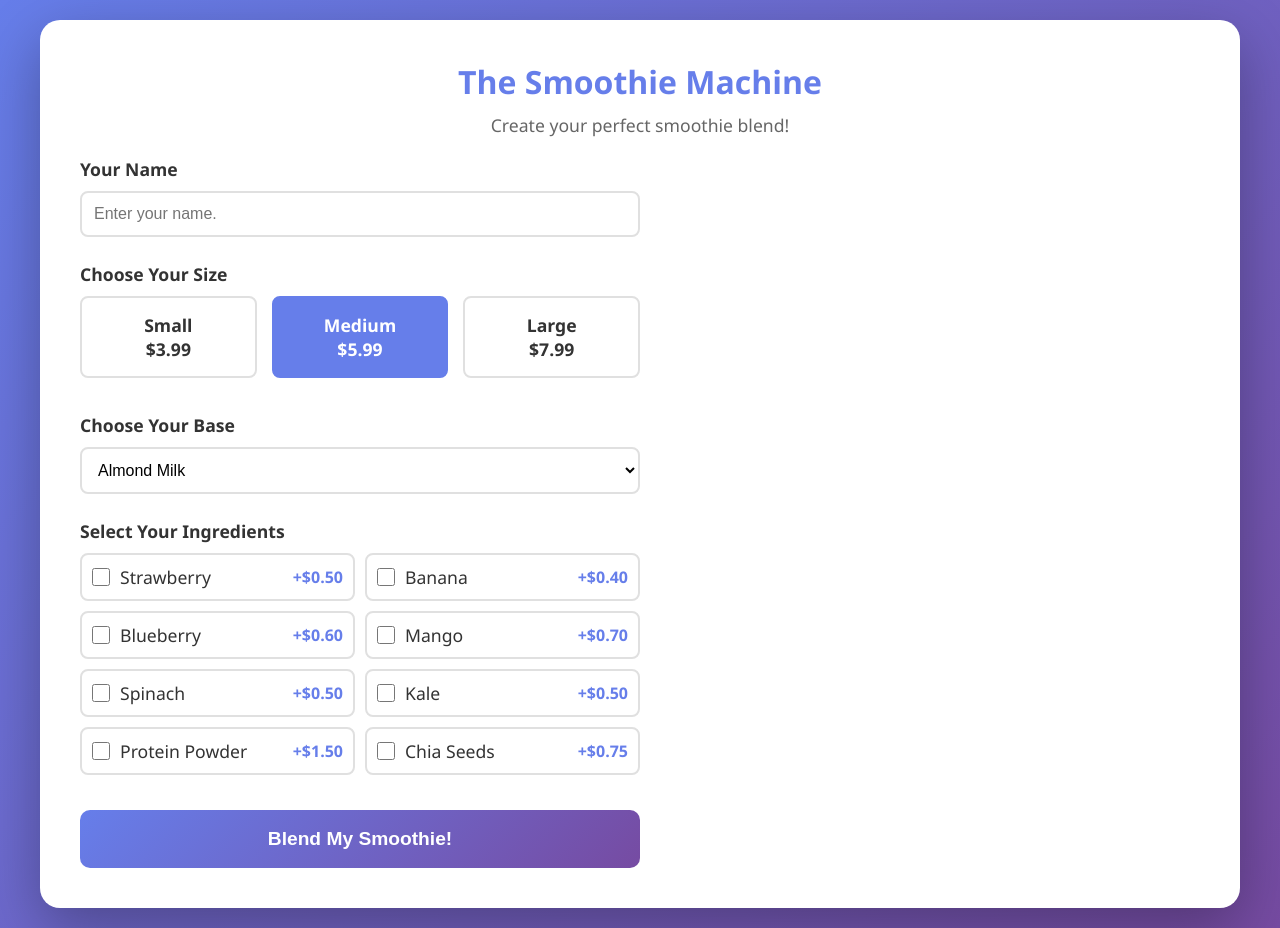
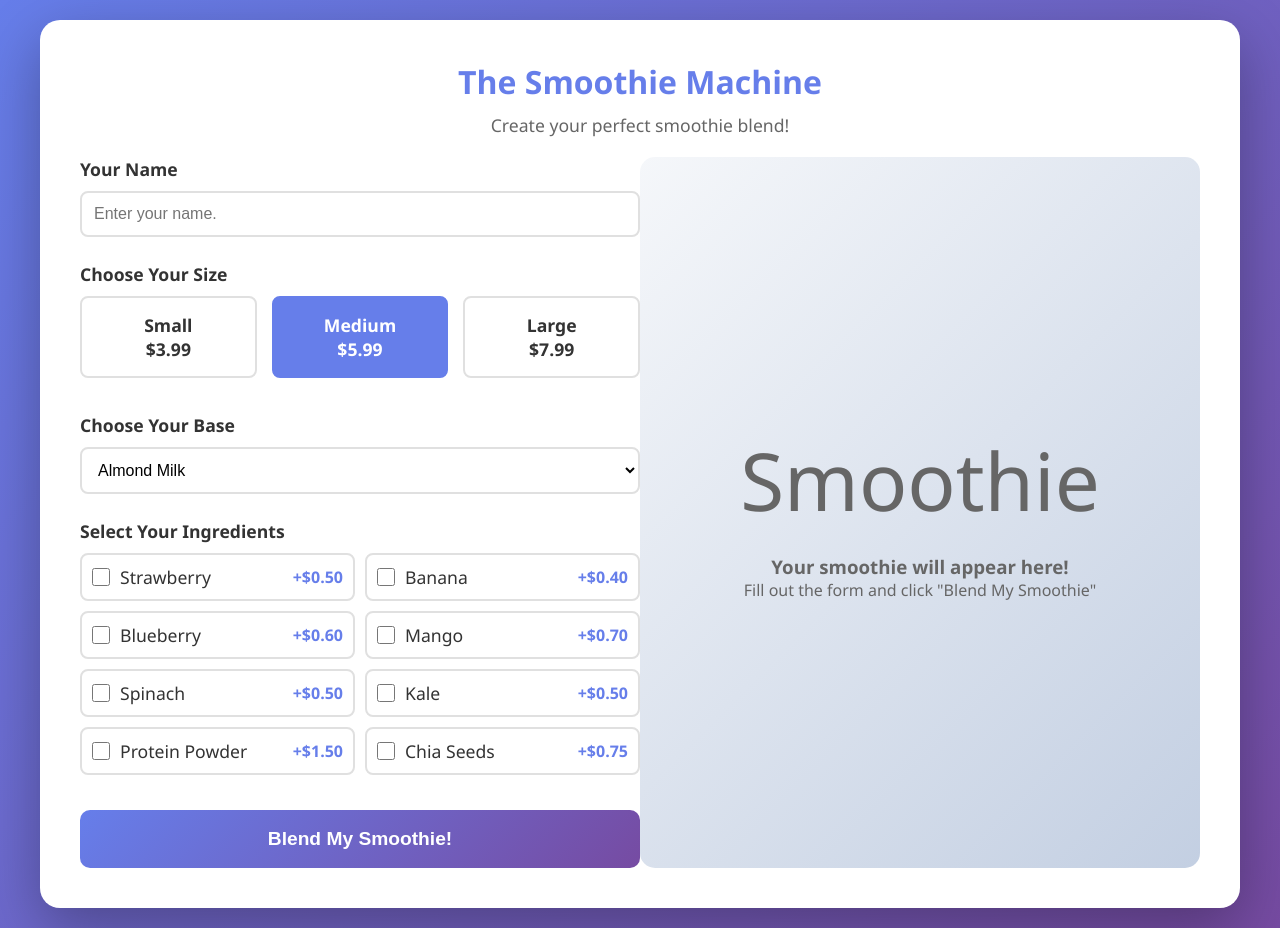
Before and after one commit to deepak966/js-client-side-assign3, a plain HTML site: page index.html in a window 1280 px wide. Drawn offline with Linux system fonts and the light colour scheme.

Commit message:
add order display section with styles

```diff
--- a/index.html
+++ b/index.html
@@ -168,6 +168,13 @@
           <button type="submit" class="order-button">Blend My Smoothie!</button>
         </form>
       </div>
+      <div class="order-display" id="orderDisplay">
+        <div class="placeholder">
+          <div class="placeholder-icon">Smoothie</div>
+          <h3>Your smoothie will appear here!</h3>
+          <p>Fill out the form and click "Blend My Smoothie"</p>
+        </div>
+      </div>
     </div>
     <script src="script.js"></script>
   </body>
--- a/style.css
+++ b/style.css
@@ -194,3 +194,24 @@ body{
 .order-button:active{
     transform: translateY(0);
 }
+
+.order-display{
+    display: flex;
+    flex-direction: column;
+    align-items: center;
+    justify-content: center;
+    background: linear-gradient(135deg, #f5f7fa 0%, #c3cfe2 100%);
+    border-radius: 15px;
+    padding: 30px;
+    min-height: 400px;
+}
+
+.placeholder{
+    text-align: center;
+    color: #666;
+}
+
+.placeholder-icon {
+    font-size: 5em;
+    margin-bottom: 20px;
+}
```
